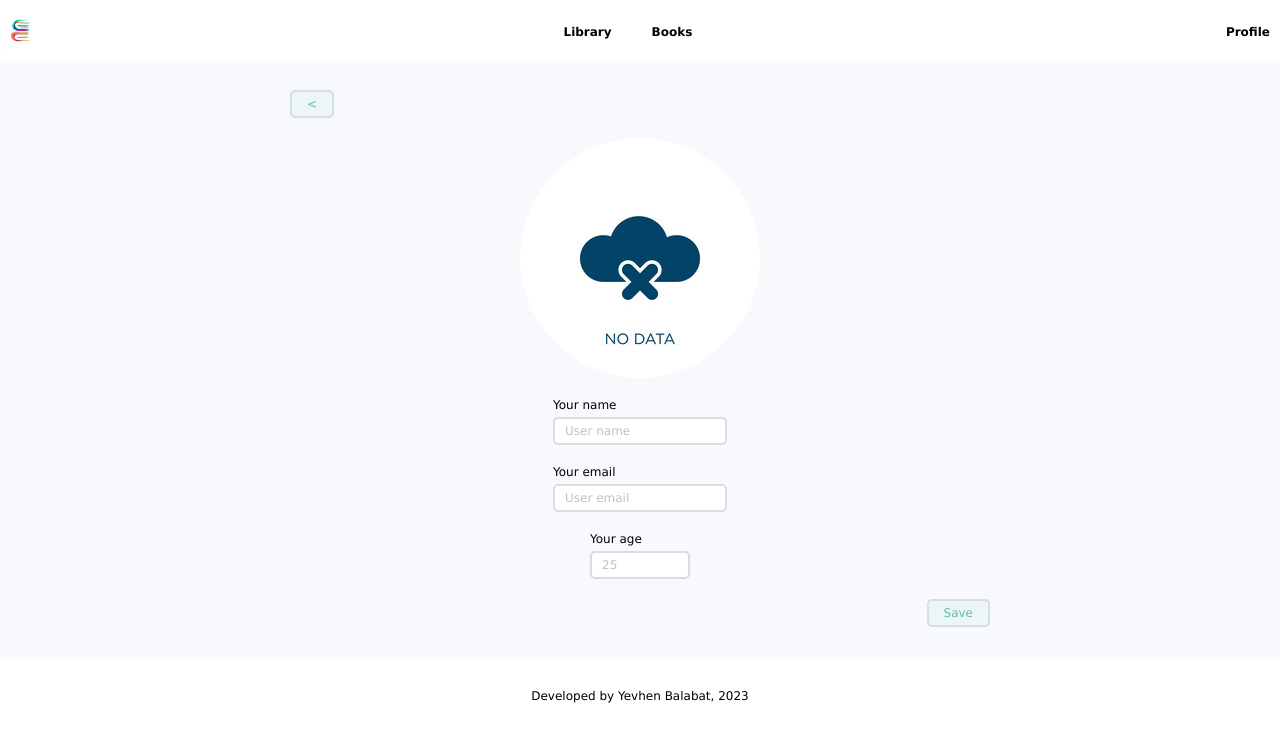
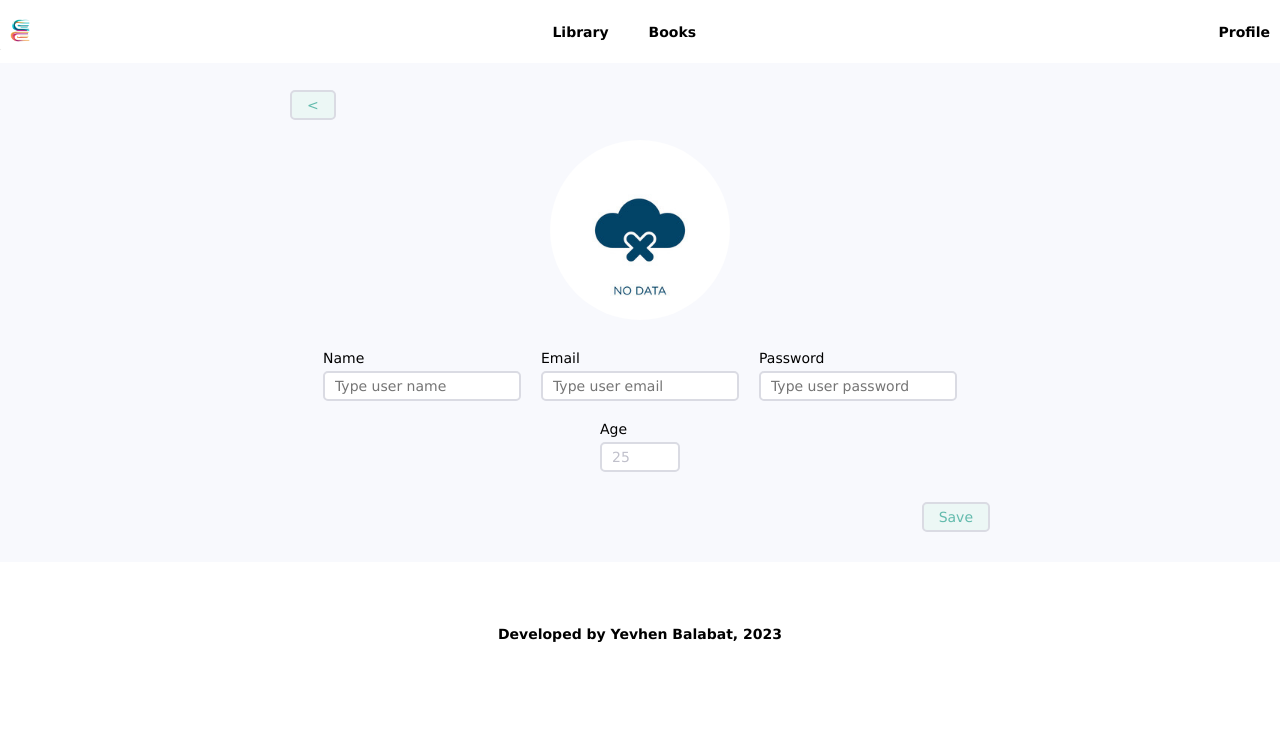
Before and after one commit to Eugene-Balabat/bookshelf, a React (Create React App) app: page /profile in a window 1280 px wide. Shown: the top 742 px of the page. Built offline with nearby package versions, Linux system fonts and the light colour scheme.

Commit message:
added adaptive design to pages

```diff
--- a/src/App.css
+++ b/src/App.css
@@ -24,7 +24,26 @@ a:active,
   color: #3b7efe;
 }
 
-footer {
-  text-align: center;
-  padding: 20px;
+footer p {
+  width: fit-content;
+  font-weight: bold;
+  margin: 5% auto;
 }
+
+@media screen and (min-width: 1025px) {
+  * {
+    font-size: 14px;
+  }
+}
+
+@media screen and (min-width: 1921px) {
+  * {
+    font-size: 16px;
+  }
+}
+
+@media screen and (min-width: 1281px) {
+  #content {
+    max-width: 1000px;
+  }
+}
--- a/src/app-router.js
+++ b/src/app-router.js
@@ -7,6 +7,7 @@ import BookPage from './pages/BookPage/BookPage'
 function AppRouter() {
   return (
     <Routes>
+      <Route path="/" element={<LibraryPage />} />
       <Route path="/library" element={<LibraryPage />} />
       <Route path="/book" element={<BookPage />} />
       <Route path="/books" element={<LibraryPage />} />
--- a/src/components/AppNavBar/AppNavBar.css
+++ b/src/components/AppNavBar/AppNavBar.css
@@ -1,48 +1,42 @@
-.nav-bar {
+.header-nav-bar {
   display: flex;
+  justify-content: space-between;
   position: fixed;
   top: 0;
   width: 100%;
   background: #fff;
   align-items: center;
-  justify-content: center;
   padding: 10px 0;
 }
 
-.nav-bar img {
+.header-nav-bar img {
   max-width: 100%;
 }
 
 .profile {
-  margin-left: auto;
   padding: 0 10px;
 }
 
 .logo {
   width: 40px;
-  margin-right: auto;
 }
 
-.nav-bar {
-  text-align: center;
-}
-
-.nav-bar ul {
+.header-nav-bar ul {
   list-style-type: none;
   margin: 0;
   padding: 0;
 }
 
-.nav-bar li {
+.header-nav-bar li {
   display: inline-block;
   padding: 0 20px;
 }
 
-.nav-bar .link {
+.header-nav-bar .link {
   color: black;
   font-weight: bold;
 }
 
-.nav-bar .link:active {
+.header-nav-bar .link:active {
   color: #3b7efe;
 }
--- a/src/components/AppNavBar/AppNavBar.js
+++ b/src/components/AppNavBar/AppNavBar.js
@@ -4,8 +4,7 @@ import logo from '../../assets/logo.png'
 
 const AppNavBar = () => {
   return (
-    <header>
-      <div className="nav-bar">
+    <header className="header-nav-bar">
       <div className="logo">
         <img src={logo} alt="Logo" />
       </div>
@@ -30,7 +29,6 @@ const AppNavBar = () => {
           Profile
         </Link>
       </div>
-      </div>
     </header>
   )
 }
--- a/src/pages/BookPage/BookPage.css
+++ b/src/pages/BookPage/BookPage.css
@@ -13,7 +13,7 @@
 }
 
 .item-content img {
-  max-width: 50%;
+  max-width: 40%;
   border-radius: 10px;
   display: block;
 }
--- a/src/pages/BookPage/BookPage.js
+++ b/src/pages/BookPage/BookPage.js
@@ -10,7 +10,7 @@ const BookPage = () => {
     <div className="item-page">
       <div className="header-item-bar">
         <NavButton className="back-button" symbol="<" backCallback={() => navigate(-1)} />
-        <button className="page-button like-button">Like</button>
+        <button className="page-button add-button">Add</button>
       </div>
 
       <div className="item-content">
--- a/src/pages/LibraryPage/LibraryPage.css
+++ b/src/pages/LibraryPage/LibraryPage.css
@@ -1,6 +1,28 @@
 .content-items {
+  padding: 0 20px;
+}
+
+.items-grid {
   display: grid;
   grid-template-columns: repeat(1, 1fr);
+
   grid-gap: 20px;
-  padding: 0 20px;
 }
+
+@media screen and (min-width: 481px) {
+  .items-grid {
+    grid-template-columns: repeat(2, 1fr);
+  }
+}
+
+@media screen and (min-width: 769px) {
+  .items-grid {
+    grid-template-columns: repeat(3, 1fr);
+  }
+}
+
+@media screen and (min-width: 1201px) {
+  .items-grid {
+    grid-template-columns: repeat(4, 1fr);
+  }
+}
--- a/src/pages/LibraryPage/LibraryPage.js
+++ b/src/pages/LibraryPage/LibraryPage.js
@@ -3,13 +3,24 @@ import './LibraryPage.css'
 import Item from '../../components/Item/Item'
 import SearchBar from '../../components/SearchBar/SearchBar'
 import PageNavBar from '../../components/PageNavBar/PaginationNavBar'
+import { useEffect } from 'react'
 
 const LibraryPage = () => {
+  useEffect(() => {
+    initialRequest()
+  }, [])
+
+  async function initialRequest() {
+    const data = await fetch('https://openlibrary.org/works/OL45804W/editions.json')
+    console.log(data.json())
+  }
+
   return (
     <>
       <SearchBar />
       <div className="content-items">
         <PageNavBar />
+        <div className="items-grid">
           <Link to="/book">
             <Item />
           </Link>
@@ -19,6 +30,19 @@ const LibraryPage = () => {
           <Link to="/book">
             <Item />
           </Link>
+          <Link to="/book">
+            <Item />
+          </Link>
+          <Link to="/book">
+            <Item />
+          </Link>
+          <Link to="/book">
+            <Item />
+          </Link>
+          <Link to="/book">
+            <Item />
+          </Link>
+        </div>
         <PageNavBar />
       </div>
     </>
--- a/src/pages/ProfilePage/ProfilePage.css
+++ b/src/pages/ProfilePage/ProfilePage.css
@@ -1,12 +1,19 @@
 .header-profile-bar {
   display: flex;
-  justify-content: space-between;
 }
 
 .profile-content {
   margin-top: 20px;
   display: flex;
   flex-direction: column;
+  align-items: center;
+  justify-content: center;
+  gap: 30px;
+}
+
+.profile-inputs {
+  display: flex;
+  flex-wrap: wrap;
   align-items: center;
   justify-content: center;
   gap: 20px;
@@ -29,7 +36,6 @@
   border-radius: 5px;
   color: #c0c0cb;
   border: 2px solid #dadbe3;
-
   outline: none;
   user-select: none;
 }
@@ -40,7 +46,7 @@
 }
 
 .block-age {
-  width: 100px;
+  width: 80px;
 }
 
 .save-profile-button {
@@ -53,10 +59,16 @@
 
 .profile-lable-file {
   display: flex;
-  width: 50%;
+  width: 150px;
   justify-content: center;
 }
 
 .profile-lable-file img:hover {
   cursor: pointer;
 }
+
+@media screen and (min-width: 1025px) {
+  .profile-lable-file {
+    width: 180px;
+  }
+}
--- a/src/pages/ProfilePage/ProfilePage.js
+++ b/src/pages/ProfilePage/ProfilePage.js
@@ -18,23 +18,31 @@ const ProfilePage = () => {
           <img src={image} alt="User image" />
         </label>
 
+        <div className="profile-inputs">
           <div className="profile-block">
             <label htmlFor="profile-name" className="profile-lable">
-            Your name
+              Name
             </label>
-          <input type="text" id="profile-name" className="profile-input" value="User name" />
+            <input type="text" id="profile-name" className="profile-input" placeholder="Type user name" />
           </div>
           <div className="profile-block">
             <label htmlFor="profile-email" className="profile-lable">
-            Your email
+              Email
             </label>
-          <input type="email" id="profile-email" className="profile-input" value="User email" />
+            <input type="email" id="profile-email" className="profile-input" placeholder="Type user email" />
+          </div>
+          <div className="profile-block">
+            <label htmlFor="profile-password" className="profile-lable">
+              Password
+            </label>
+            <input type="password" id="profile-password" className="profile-input" placeholder="Type user password" />
           </div>
           <div className="profile-block block-age">
             <label htmlFor="profile-age" className="profile-lable">
-            Your age
+              Age
             </label>
             <input type="number" id="profile-age" className="profile-input" defaultValue="25" min="1" max="120" />
+          </div>
         </div>
         <button className="page-button save-profile-button">Save</button>
       </form>
```
Lines whose indentation alone changed are shown as unchanged.
